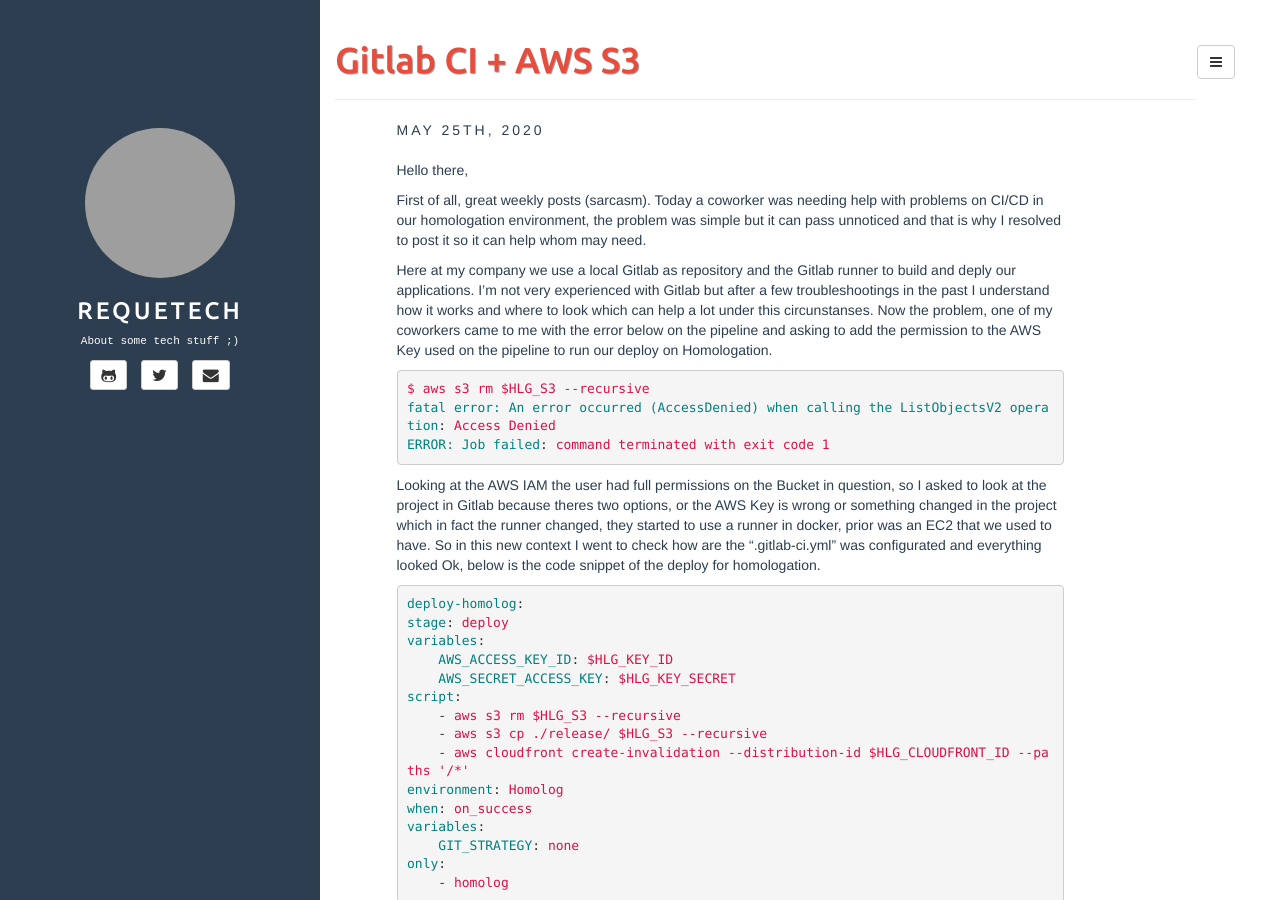
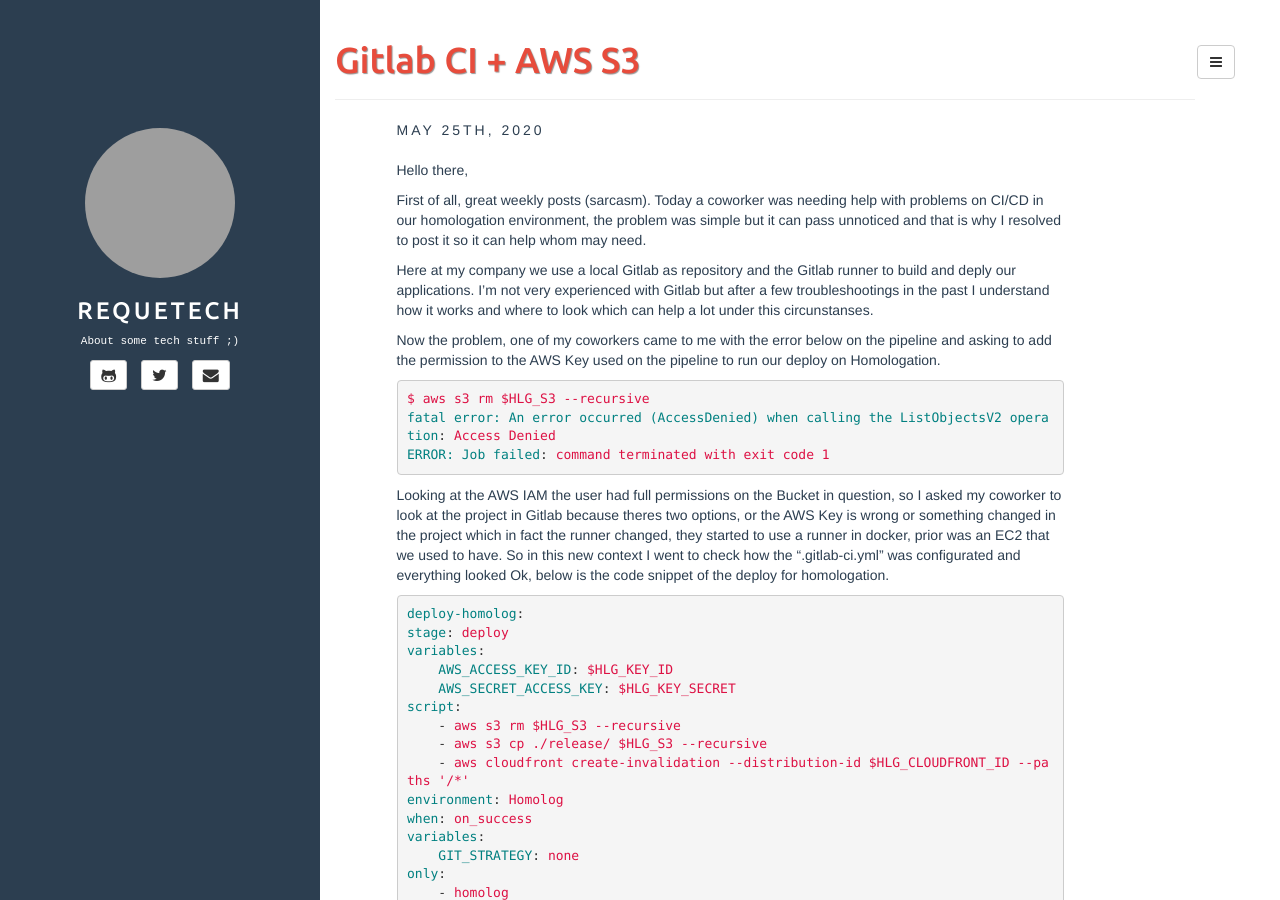
Before and after one commit to tkreque/tkreque.github.io, a Jekyll site: the page built from _posts/2020-05-25-gitlab-ci-aws-s3.md, in a window 1280 px wide and 900 px high. Built offline with Jekyll 4.4.1, drawn with Linux system fonts in a browser that asks for light colours; grey boxes are pictures that could not be loaded.

Commit message:
Fixed some writing problems

```diff
--- a/_posts/2020-05-25-gitlab-ci-aws-s3.md
+++ b/_posts/2020-05-25-gitlab-ci-aws-s3.md
@@ -12,6 +12,7 @@ First of all, great weekly posts (sarcasm).
 Today a coworker was needing help with problems on CI/CD in our homologation environment, the problem was simple but it can pass unnoticed and that is why I resolved to post it so it can help whom may need.
 
 Here at my company we use a local Gitlab as repository and the Gitlab runner to build and deply our applications. I'm not very experienced with Gitlab but after a few troubleshootings in the past I understand how it works and where to look which can help a lot under this circunstanses.
+
 Now the problem, one of my coworkers came to me with the error below on the pipeline and asking to add the permission to the AWS Key used on the pipeline to run our deploy on Homologation.
 
 {% highlight yaml %}
@@ -20,7 +21,7 @@ fatal error: An error occurred (AccessDenied) when calling the ListObjectsV2 ope
 ERROR: Job failed: command terminated with exit code 1
 {% endhighlight %}
 
-Looking at the AWS IAM the user had full permissions on the Bucket in question, so I asked to look at the project in Gitlab because theres two options, or the AWS Key is wrong or something changed in the project which in fact the runner changed, they started to use a runner in docker, prior was an EC2 that we used to have. So in this new context I went to check how are the ".gitlab-ci.yml" was configurated and everything looked Ok, below is the code snippet of the deploy for homologation.
+Looking at the AWS IAM the user had full permissions on the Bucket in question, so I asked my coworker to look at the project in Gitlab because theres two options, or the AWS Key is wrong or something changed in the project which in fact the runner changed, they started to use a runner in docker, prior was an EC2 that we used to have. So in this new context I went to check how the ".gitlab-ci.yml" was configurated and everything looked Ok, below is the code snippet of the deploy for homologation.
 
 {% highlight yaml %}
 deploy-homolog:
```
